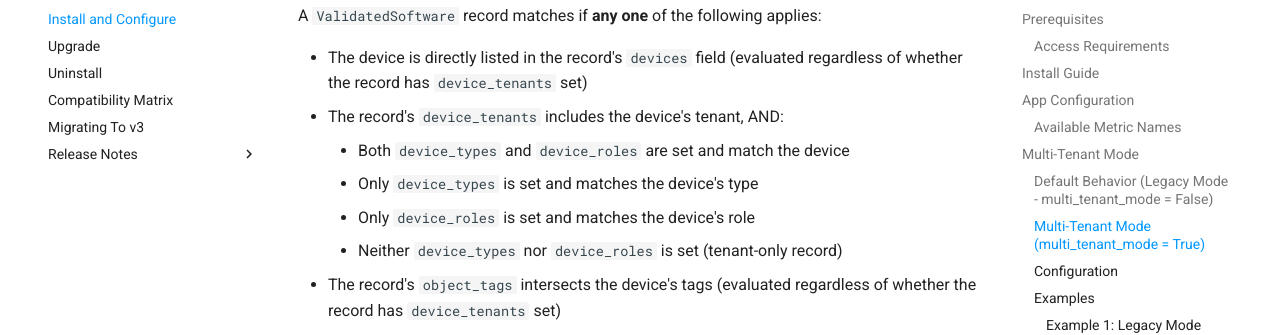
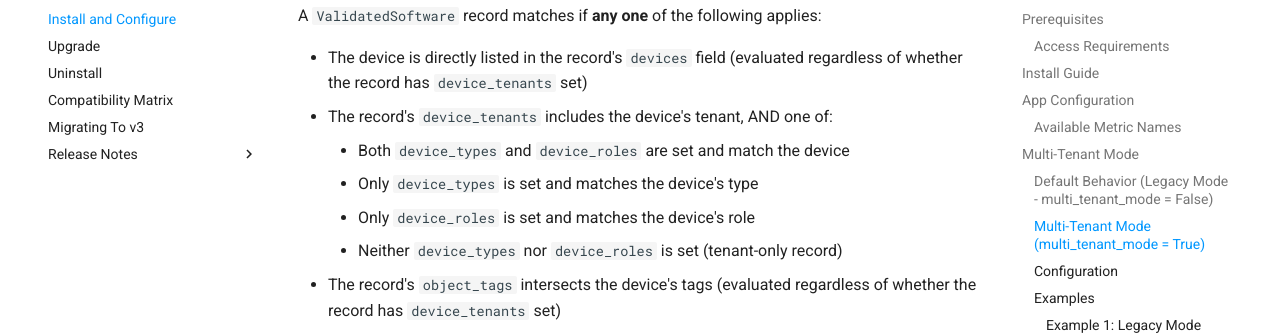
Before and after one commit to nautobot/nautobot-app-device-lifecycle-mgmt, an MkDocs documentation site: the page built from docs/admin/install.md, in a window 1280 px wide and 900 px high, scrolled down 3733 px. Shown: the part 153-488 px from the top of the window. Built offline with MkDocs 1.6.1 and Material for MkDocs 9.7.7, drawn with Linux system fonts in a browser that asks for light colours; comment, search, counter and statistics services are not loaded.

Commit message:
Apply suggestion from @gsnider2195
Co-authored-by: Gary Snider <75227981+gsnider2195@users.noreply.github.com>

```diff
--- a/docs/admin/install.md
+++ b/docs/admin/install.md
@@ -114,7 +114,7 @@ Enables **tenant-aware software filtering**:
 A `ValidatedSoftware` record matches if **any one** of the following applies:
 
 - The device is directly listed in the record's `devices` field (evaluated regardless of whether the record has `device_tenants` set)
-- The record's `device_tenants` includes the device's tenant, AND:
+- The record's `device_tenants` includes the device's tenant, AND one of:
     - Both `device_types` and `device_roles` are set and match the device
     - Only `device_types` is set and matches the device's type
     - Only `device_roles` is set and matches the device's role
```
